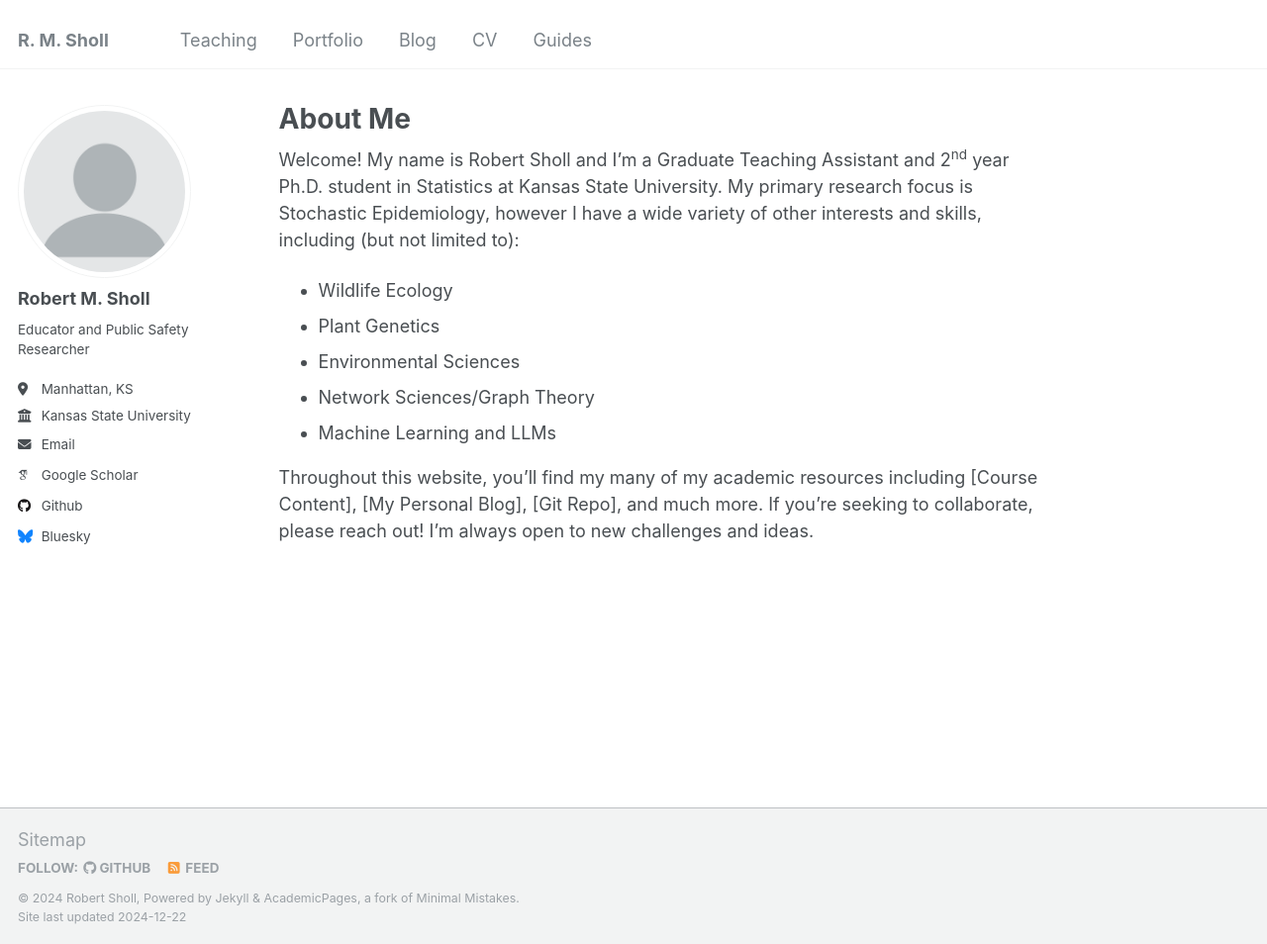
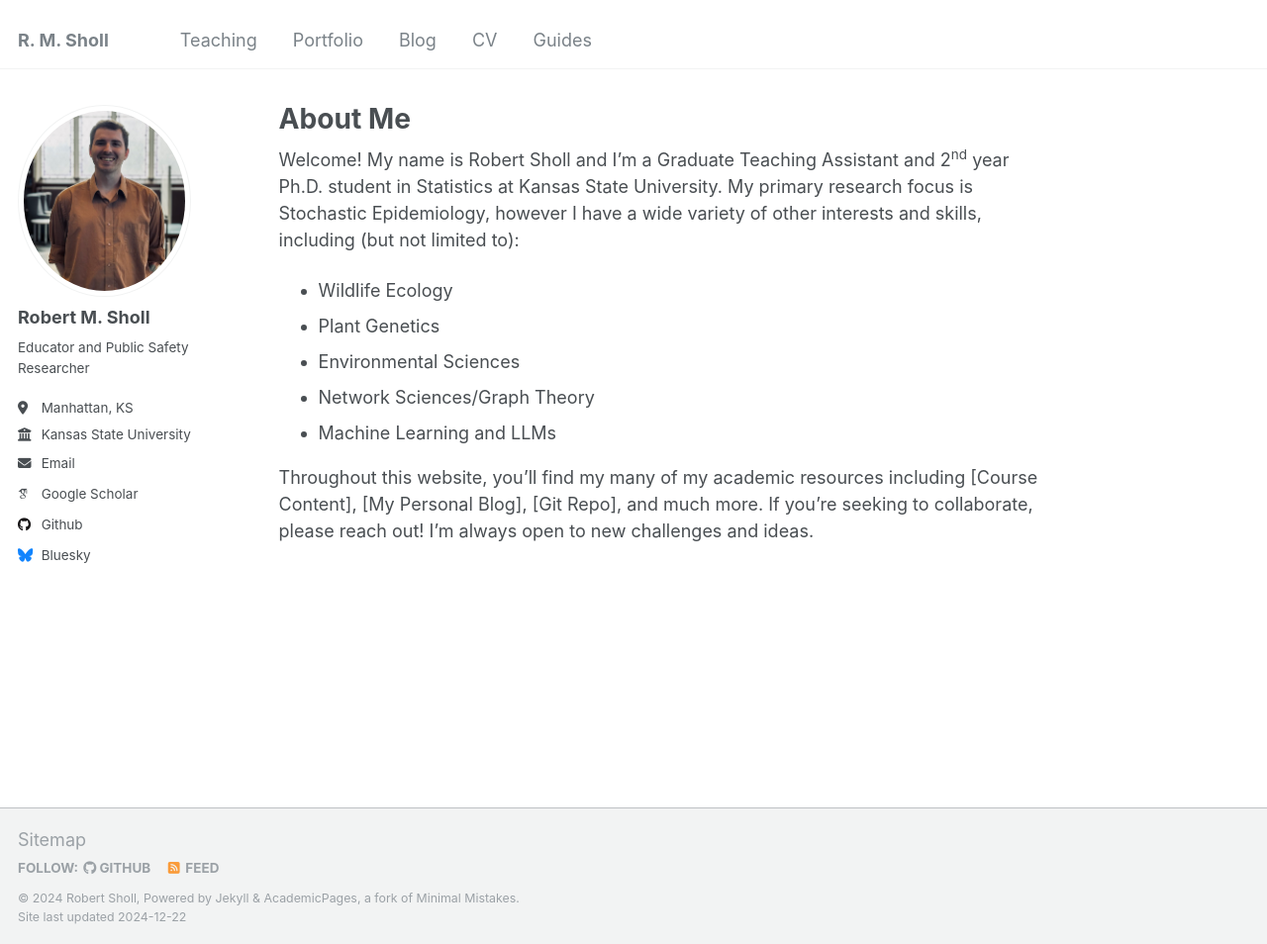
Before and after one commit to rmshksu/rmshksu.github.io, a Jekyll site: the page built from _pages/about.md, in a window 1280 px wide and 954 px high. Shown: the whole window at 99% size. Built offline with Jekyll 4.4.1, drawn with Linux system fonts in a browser that asks for light colours; some web fonts are replaced.

Commit message:
Update _config.yml

```diff
--- a/_config.yml
+++ b/_config.yml
@@ -21,7 +21,7 @@ repository               : "rmshksu/rmshksu.github.io"
 #               Additional customization can be done by editing /_includes/author-profile.html
 author:
   # Biographic information
-  avatar           : "profile.png"
+  avatar           : "profilepic.jpeg"
   name             : "Robert M. Sholl"
   pronouns         : # example: "she/her"
   bio              : "Educator and Public Safety Researcher"
```
